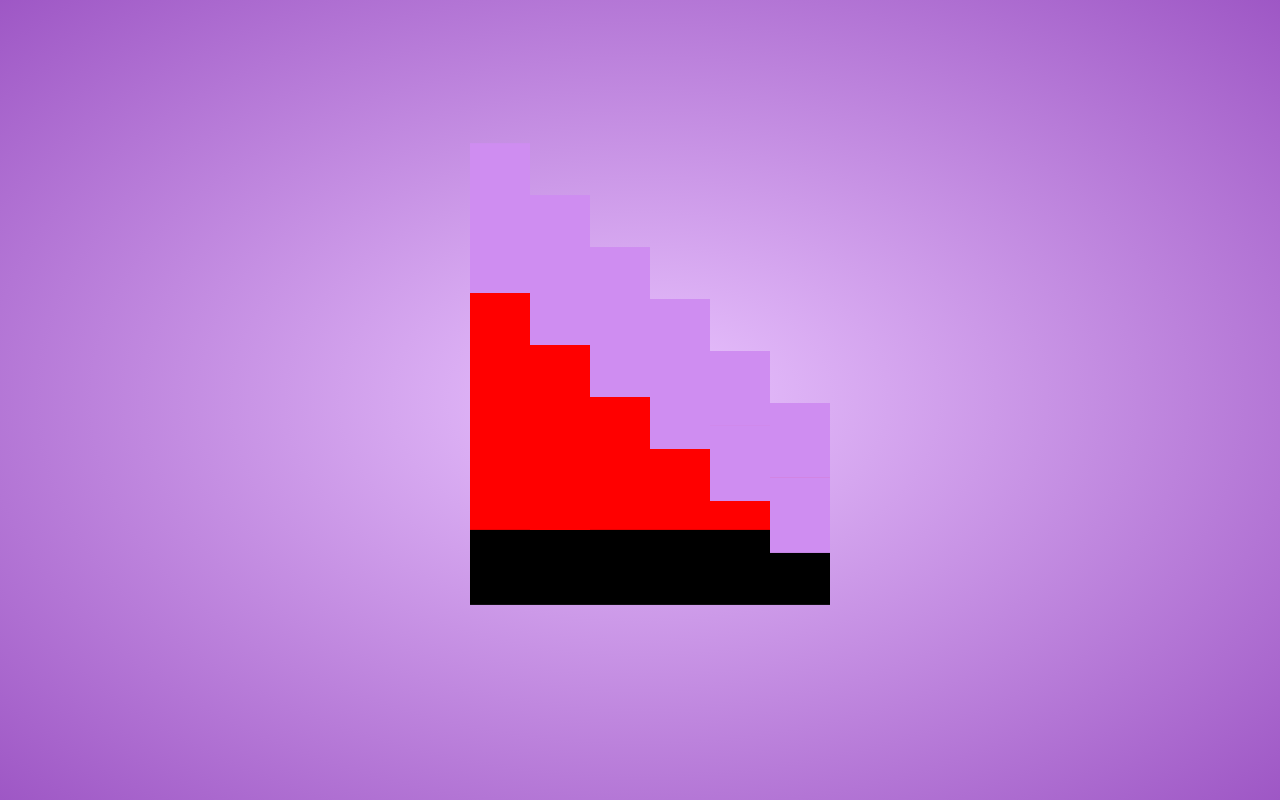
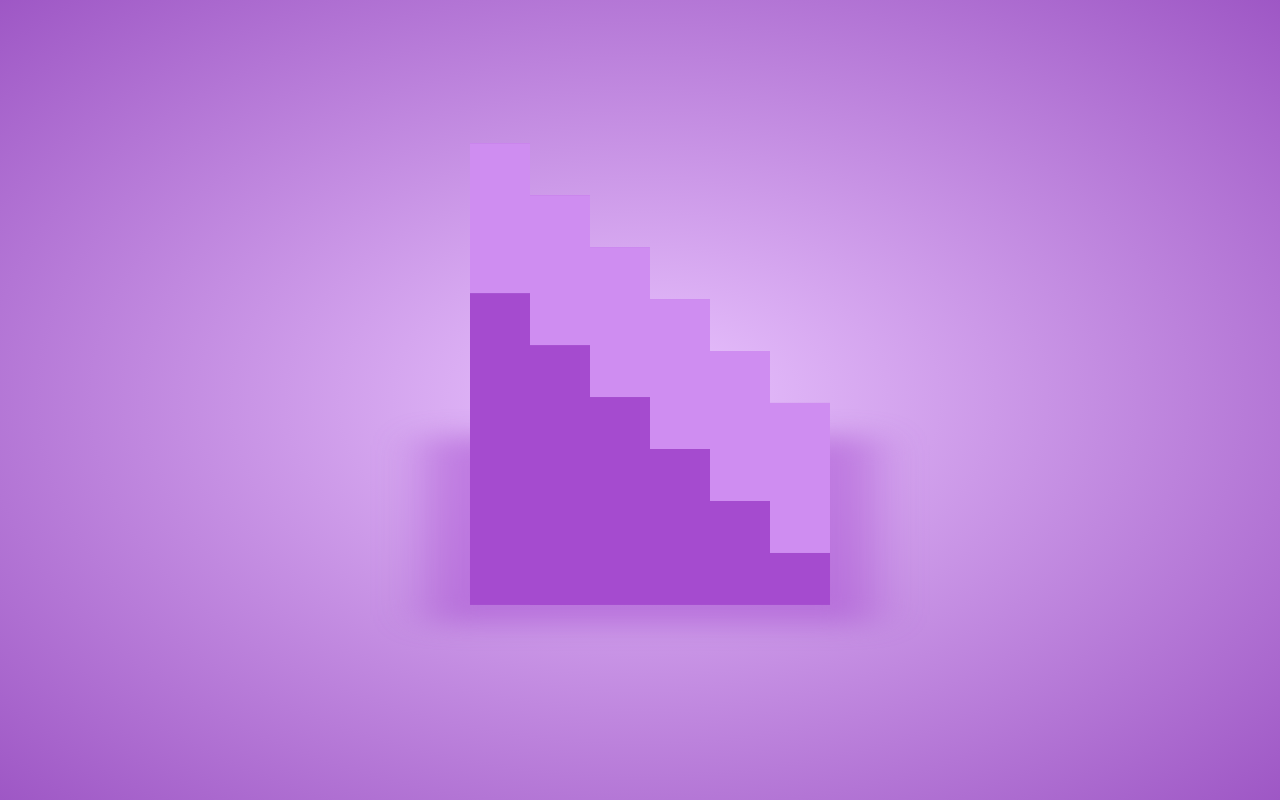
Before and after one commit to Kunle-didunyemi/3D-Animated-Stairs, a plain HTML site: page index.html in a window 1280 px wide. Drawn offline with Linux system fonts and the light colour scheme.

Commit message:
finished the stairs design

```diff
--- a/styles.css
+++ b/styles.css
@@ -16,7 +16,7 @@ body {
   width: 500px;
   height: 300px;
   transform-style: preserve-3d;
-  transform: rotateX(-30deg) rotateY(160deg);
+  transform: rotateX(-30deg) rotateY(250deg);
   animation: animate 10s linear infinite;
 }
 @keyframes animate {
@@ -33,8 +33,10 @@ body {
   left: 60px;
   width: 360px;
   height: 300px;
-  background: #000;
-  transform: rotateX(90deg) translateZ(-150px);
+  background: #a54bcf;
+  transform: rotateX(90deg) translateZ(-150px) scale(1.25);
+  filter: blur(20px);
+  opacity: 0.5;
 }
 .stairs .step {
   position: absolute;
@@ -42,7 +44,6 @@ body {
   bottom: 0;
   width: 60px;
   height: calc(60px * var(--j));
-  background: #f00;
   transform-style: preserve-3d;
 }
 .stairs .step::before {
@@ -55,13 +56,42 @@ body {
   background: #cf8df1;
   transform: rotateX(90deg) translateZ(150px);
 }
+.stairs .step:hover::before {
+  filter: brightness(1.1);
+  cursor: pointer;
+}
 .stairs .step::after {
   content: "";
   position: absolute;
   top: 0;
   left: 0;
   width: 300px;
-    height:60px;
+  height: 60px;
   background: #ae52dd;
   transform: rotateY(90deg) translateZ(-150px);
 }
+.stairs .step i {
+  position: absolute;
+  display: block;
+  width: 60px;
+  height: 100%;
+  background: #a54bcf;
+  transform-style: preserve-3d;
+}
+.stairs .step i:nth-child(1) {
+  transform: translateZ(150px);
+}
+.stairs .step i:nth-child(2) {
+  transform: translateZ(-150px);
+}
+
+.stairs .step:last-child i:nth-child(2)::before {
+  content: "";
+  position: absolute;
+  top: 0;
+  left: 0;
+  width: 300px;
+  height: 100%;
+  background: #ae52dd;
+  transform: rotateY(90deg) translate3d(-150px, 0, -90px);
+}
```
Lines whose indentation alone changed are shown as unchanged.
